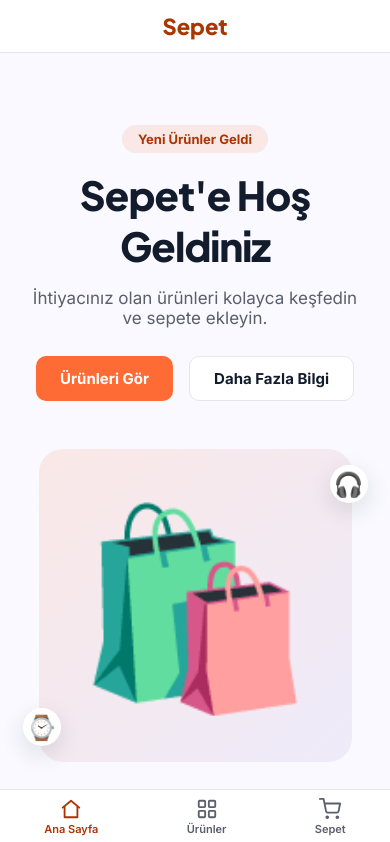
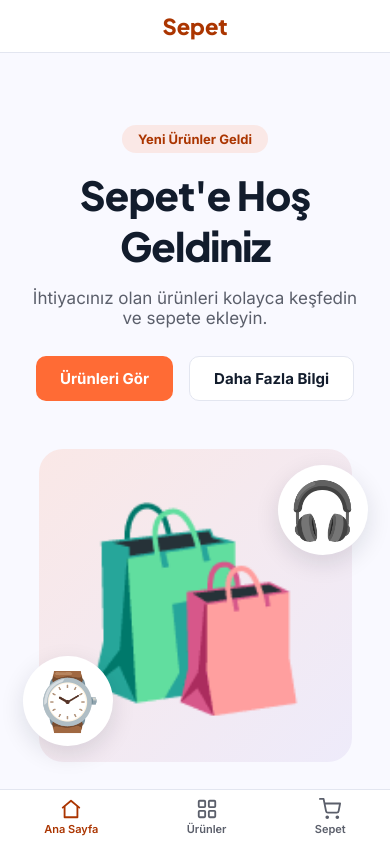
Before and after one commit to ferdikorkut/sepet, a React (Vite) app: page / in a window 390 px wide. Shown: the top 842 px of the page. Built offline with nearby package versions, Linux system fonts and the light colour scheme.

Commit message:
Correct mobile accent badge size to 70% of desktop, not 70% smaller
Previous commit shrank by 70% (128px -> 38px), which was too small. Corrected to 70% of the desktop size (128px -> 90px, font-size 80px -> 56px).

```diff
--- a/src/index.css
+++ b/src/index.css
@@ -269,9 +269,9 @@ html {
   }
 
   .hero-visual-accent {
-    width: 38px;
-    height: 38px;
-    font-size: 24px;
+    width: 90px;
+    height: 90px;
+    font-size: 56px;
   }
 
   .hero-visual {
```
